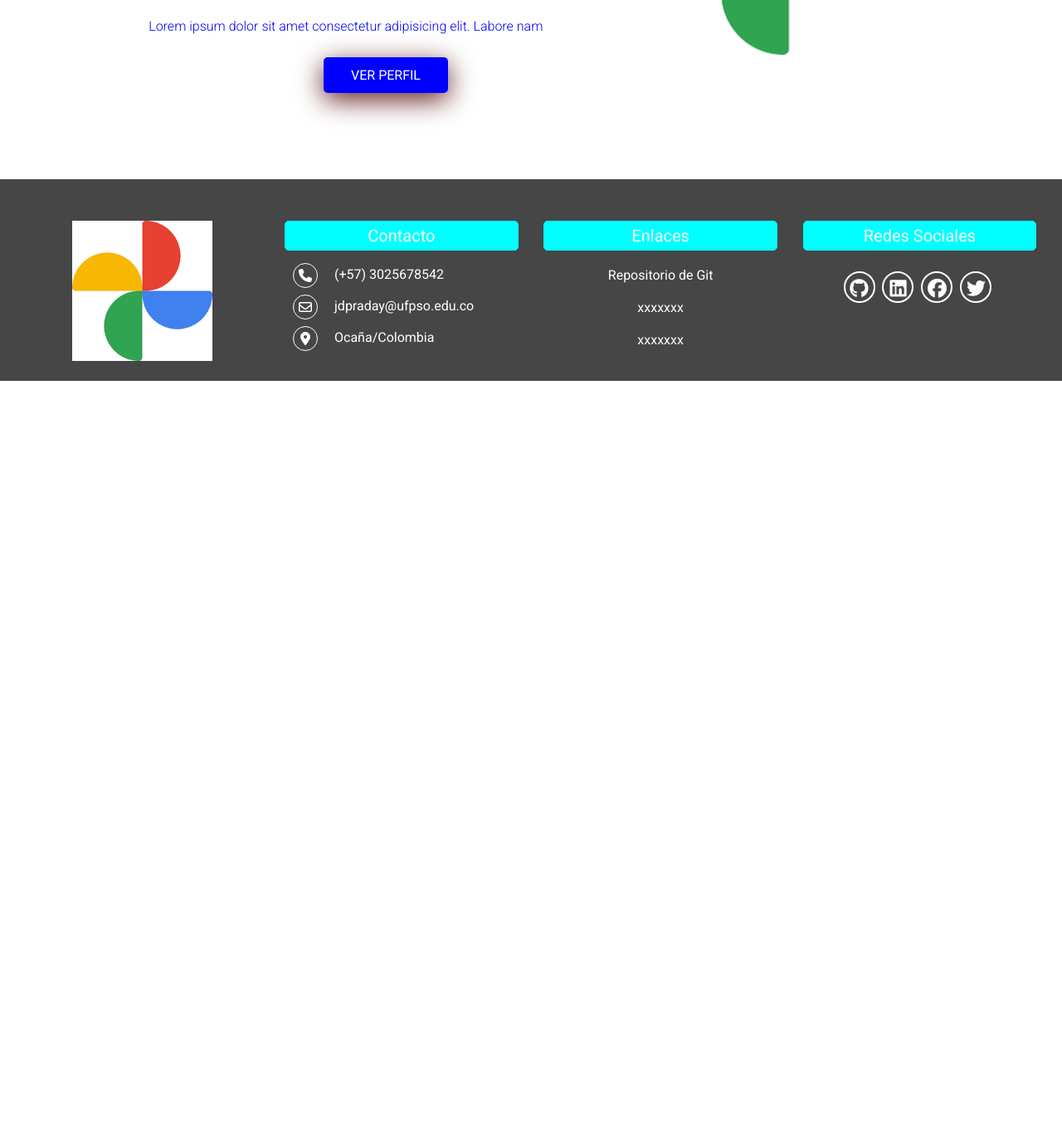
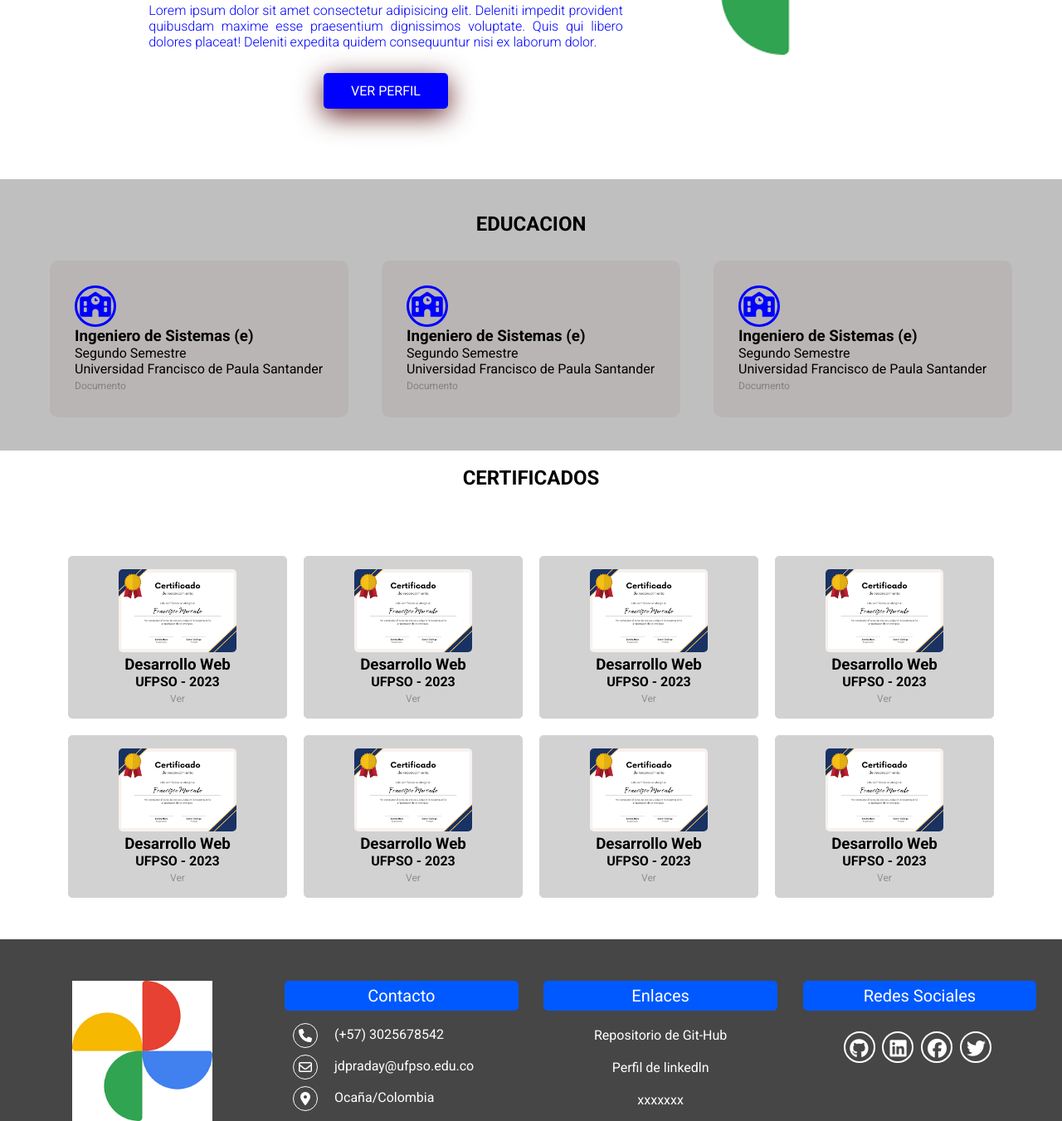
Before and after one commit to JordyPradaYanes/CURRICULUM, a plain HTML site: page index.html in a window 1280 px wide. Shown: the part 464-1815 px from the top of the page at 83% size. Before the commit the page ends 923 px from the top, so only its background shows below. Drawn offline with Linux system fonts and the light colour scheme.

Commit message:
add files

```diff
--- a/css/estilo.css
+++ b/css/estilo.css
@@ -51,8 +51,8 @@ nav{
 }
 .nav .enlaces-header a:hover{
 color: white;
-background-color: aqua;
-border-color: aqua;
+background-color: rgb(0, 89, 255);
+border-color: rgb(0, 89, 255);
 transition: all ease-in-out .5s;
 }
 .titulospro{
@@ -101,6 +101,88 @@ transition: all ease-in-out .5s;
     text-transform: uppercase;
     box-shadow: 0 8px 32px rgba(97, 31, 31, 046);
  }
+/* ############Education############ */
+.content-education{
+    display: flex;
+    flex-wrap: wrap;
+    padding: 40px;
+    justify-content: space-around;
+    background-color: rgb(192, 191, 191);
+}
+.title{
+    width: 100%;
+    text-align: center;
+    display: block;
+    text-transform: uppercase;
+    margin-bottom: 30px;
+}
+.education{
+    width: 30%;
+    background-color: rgb(185, 181, 181) ;
+    border-radius:10px ;
+    padding: 30px;
+
+}
+.education:hover{
+    box-shadow: 0px 0px 20px gray;
+    transition: all ease-in-out;
+
+}
+.education a{
+    text-decoration: none;
+    font-size: 12px;
+    color: gray;
+}
+.education a:hover{
+    color: blue;
+}
+.education i{
+    color: blue;
+    font-size: 30px;
+    border-radius: 50%;
+    border: 3px solid blue;
+    width: 50px;
+    height: 50px;
+    line-height: 40px;
+    text-align: center;
+    align-items: center;
+
+}
+/* ############Certificados############ */
+.content-certificados{
+    display: flex;
+    flex-wrap: wrap;
+    justify-content: center;
+    padding: 40px;
+}
+.certificado{
+    background-color: rgb(211, 210, 210);
+    border: 1px solid rgb(211, 210, 210);
+    border-radius: 5px;
+    width: 22%;
+    padding: 15px;
+    margin: 10px 10px;
+    text-align: center;
+}
+.certificado img{
+    height: 100px;
+    width: auto;
+    border-radius: 5px;
+}
+.certificado a{
+    color: rgb(146, 142, 142);
+    font-size: 12px;
+    text-decoration: none;
+}
+.certificado a:hover{
+     color: rgb(255, 255, 255);
+
+}
+.certificado:hover{
+    background-color: rgb(107, 107, 228);
+    color: whitesmoke;
+}
+
 
  /* ############FOOTER########### */
 
@@ -125,9 +207,9 @@ footer{
     font-size: 20px;
     font-weight: 400;
     margin-bottom: 15px;
-    background-color: aqua;
+    background-color: rgb(0, 89, 255);
     border-radius: 5px;
-    border: 1px solid aqua;
+    border: 1px solid rgb(0, 89, 255);
     padding: 5px;
 }
 .contact{
@@ -164,7 +246,7 @@ footer{
     border-radius: 5px;
 }
 .partFooter>a:hover{
-    background-color: aqua;
+    background-color: rgb(0, 89, 255);
     transition: all ease-in-out .6s;
 }
 .social_media>a>i{
@@ -182,6 +264,6 @@ footer{
     transition: all ease-in-out .6s;
 }
 .social_media>a>i:hover{
-    background-color: aqua;
-    border-color: aqua;
+    background-color: rgb(0, 89, 255);
+    border-color: rgb(0, 89, 255);
 }
--- a/index.html
+++ b/index.html
@@ -31,6 +31,7 @@
             </section>
         </nav>
     </header>
+
     <div class="contenedor">
         <section class="contenido-header">
             <section class="textos-header">
@@ -38,19 +39,106 @@
                 <div class="titulospro">
                     <h3><i class="fa-solid fa-circle-check"></i> Ingeniería de sistemas (e)</h3>
                     <br>
-                    <h3><i class="fa-solid fa-circle-check"></i>Bachiller</h3>
+                    <h3><i class="fa-solid fa-circle-check"></i> Bachiller</h3>
                     <br>
-                    <h3><i class="fa-solid fa-circle-check"></i>Tecnico en Sistemas</h3>
+                    <h3><i class="fa-solid fa-circle-check"></i> Tecnico en Sistemas</h3>
                     <br>
-                    <h3><i class="fa-solid fa-circle-check"></i>xxxxxx</h3>
+                    <h3><i class="fa-solid fa-circle-check"></i> xxxxxx</h3>
                 </div>
-                <p>Lorem ipsum dolor sit amet consectetur adipisicing elit. Labore nam</p> <!-- descripcion -->
+                <p>Lorem ipsum dolor sit amet consectetur adipisicing elit. Deleniti impedit provident
+                     quibusdam maxime esse praesentium dignissimos voluptate.
+                     Quis qui libero dolores placeat! Deleniti expedita quidem consequuntur nisi ex laborum dolor.</p> <!-- descripcion -->
                     <a href="index.html" target="_blank">Ver Perfil</a>
             </section>
             <img src="img/logo.png" alt="Foto de Perfil">
         </section>
     </div>
-
+    <section class="content-education">
+        <!-- <div class="contenedor"> -->
+         <div class="title">
+             <h2>Educacion</h2>
+         </div>
+         <div class="education">
+            <i class="fa-solid fa-school"></i>
+             <h3>Ingeniero de Sistemas (e)</h3>
+             <p>Segundo Semestre</p>
+             <p>Universidad Francisco de Paula Santander</p>
+             <a href="Docs/documento" target="_blank">Documento</a>
+         </div>
+         <div class="education">
+            <i class="fa-solid fa-school"></i>
+             <h3>Ingeniero de Sistemas (e)</h3>
+             <p>Segundo Semestre</p>
+             <p>Universidad Francisco de Paula Santander</p>
+             <a href="Docs/documento" target="_blank">Documento</a>
+         </div>
+         <div class="education">
+            <i class="fa-solid fa-school"></i>
+             <h3>Ingeniero de Sistemas (e)</h3>
+             <p>Segundo Semestre</p>
+             <p>Universidad Francisco de Paula Santander</p>
+             <a href="Docs/documento" target="_blank">Documento</a>
+         </div>
+        <!-- </div> -->
+     </section>
+     <br>
+     <section class="certificados">
+        <!-- <div class="contenedor"> -->
+            <div class="title">
+                <h2>Certificados</h2>
+            </div>
+            <div class="content-certificados">
+                <div class="certificado">
+                    <img src="img/certificado.png" alt="Certificado xxxxx">
+                    <h3>Desarrollo Web</h3>
+                    <h4>UFPSO - 2023</h4>
+                    <a href="img/certificado.png" target="_blank">Ver</a>
+                </div>
+                <div class="certificado">
+                    <img src="img/certificado.png" alt="Certificado xxxxx">
+                    <h3>Desarrollo Web</h3>
+                    <h4>UFPSO - 2023</h4>
+                    <a href="img/certificado.png" target="_blank">Ver</a>
+                </div>
+                <div class="certificado">
+                    <img src="img/certificado.png" alt="Certificado xxxxx">
+                    <h3>Desarrollo Web</h3>
+                    <h4>UFPSO - 2023</h4>
+                    <a href="img/certificado.png" target="_blank">Ver</a>
+                </div>
+                <div class="certificado">
+                    <img src="img/certificado.png" alt="Certificado xxxxx">
+                    <h3>Desarrollo Web</h3>
+                    <h4>UFPSO - 2023</h4>
+                    <a href="img/certificado.png" target="_blank">Ver</a>
+                </div>
+                <div class="certificado">
+                    <img src="img/certificado.png" alt="Certificado xxxxx">
+                    <h3>Desarrollo Web</h3>
+                    <h4>UFPSO - 2023</h4>
+                    <a href="img/certificado.png" target="_blank">Ver</a>
+                </div>
+                <div class="certificado">
+                    <img src="img/certificado.png" alt="Certificado xxxxx">
+                    <h3>Desarrollo Web</h3>
+                    <h4>UFPSO - 2023</h4>
+                    <a href="img/certificado.png" target="_blank">Ver</a>
+                </div>
+                <div class="certificado">
+                    <img src="img/certificado.png" alt="Certificado xxxxx">
+                    <h3>Desarrollo Web</h3>
+                    <h4>UFPSO - 2023</h4>
+                    <a href="img/certificado.png" target="_blank">Ver</a>
+                </div>
+                <div class="certificado">
+                    <img src="img/certificado.png" alt="Certificado xxxxx">
+                    <h3>Desarrollo Web</h3>
+                    <h4>UFPSO - 2023</h4>
+                    <a href="img/certificado.png" target="_blank">Ver</a>
+                </div>
+            </div>
+        <!-- </div> -->
+     </section>
     <!-- Pie de pagina -->
     <footer>
         <div class="partFooter">
@@ -75,8 +163,8 @@
 
         <div class="partFooter">
             <h4>Enlaces</h4>
-            <a href="https://github.com/Jordypraday" target="_blank">Repositorio de Git</a>
-            <a href="#">xxxxxxx</a>
+            <a href="https://github.com/Jordypraday" target="_blank">Repositorio de Git-Hub</a>
+            <a href="https://www.linkedin.com/in/jordy-daniel-prada-yanes-b8a3a3272">Perfil de linkedln</a>
             <a href="#">xxxxxxx</a>
         </div>
 
```
Also changed, not shown: img/certificado.png (added).
